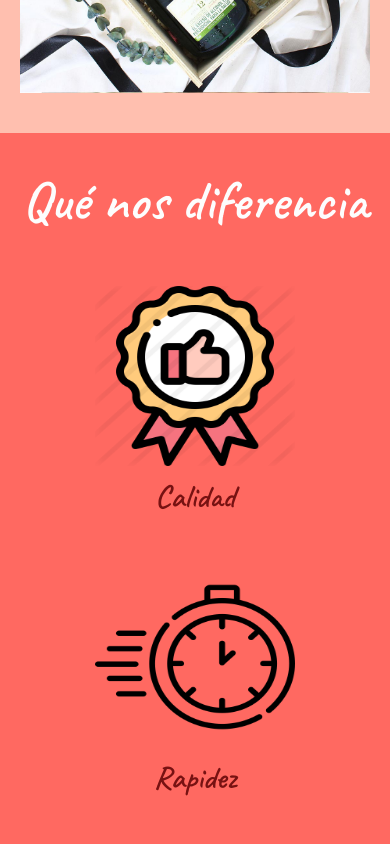
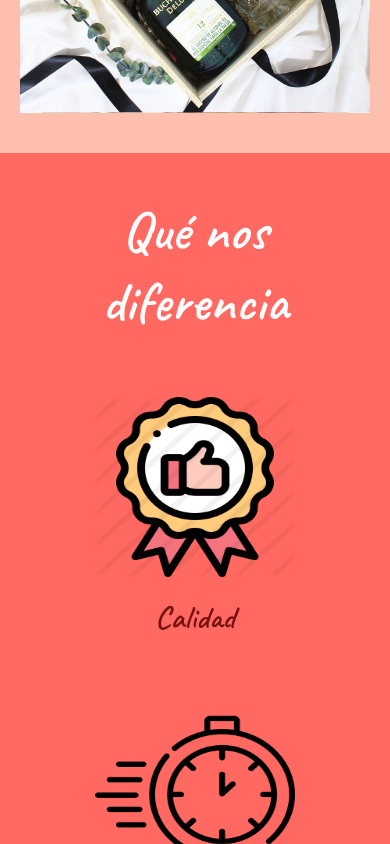
Before and after one commit to GenesiOro17/Proyecto-Coder, a plain HTML site: page index.html in a window 390 px wide. Shown: the part 1805-2649 px from the top of the page. Drawn offline with nearby package versions, Linux system fonts and the light colour scheme.

Commit message:
agregando padding a titulos

```diff
--- a/css/estilo.css
+++ b/css/estilo.css
@@ -510,8 +510,13 @@ footer h3 {
     font-family: "Quicksand", sans-serif;
     line-height: 1.5;
   }
+  h2 {
+    padding: 10px;
+    flex-wrap: wrap;
+  }
   h3 {
     font-size: 2rem;
+    padding: 10px;
   }
   /* NAVEGACION */
   header {
```
